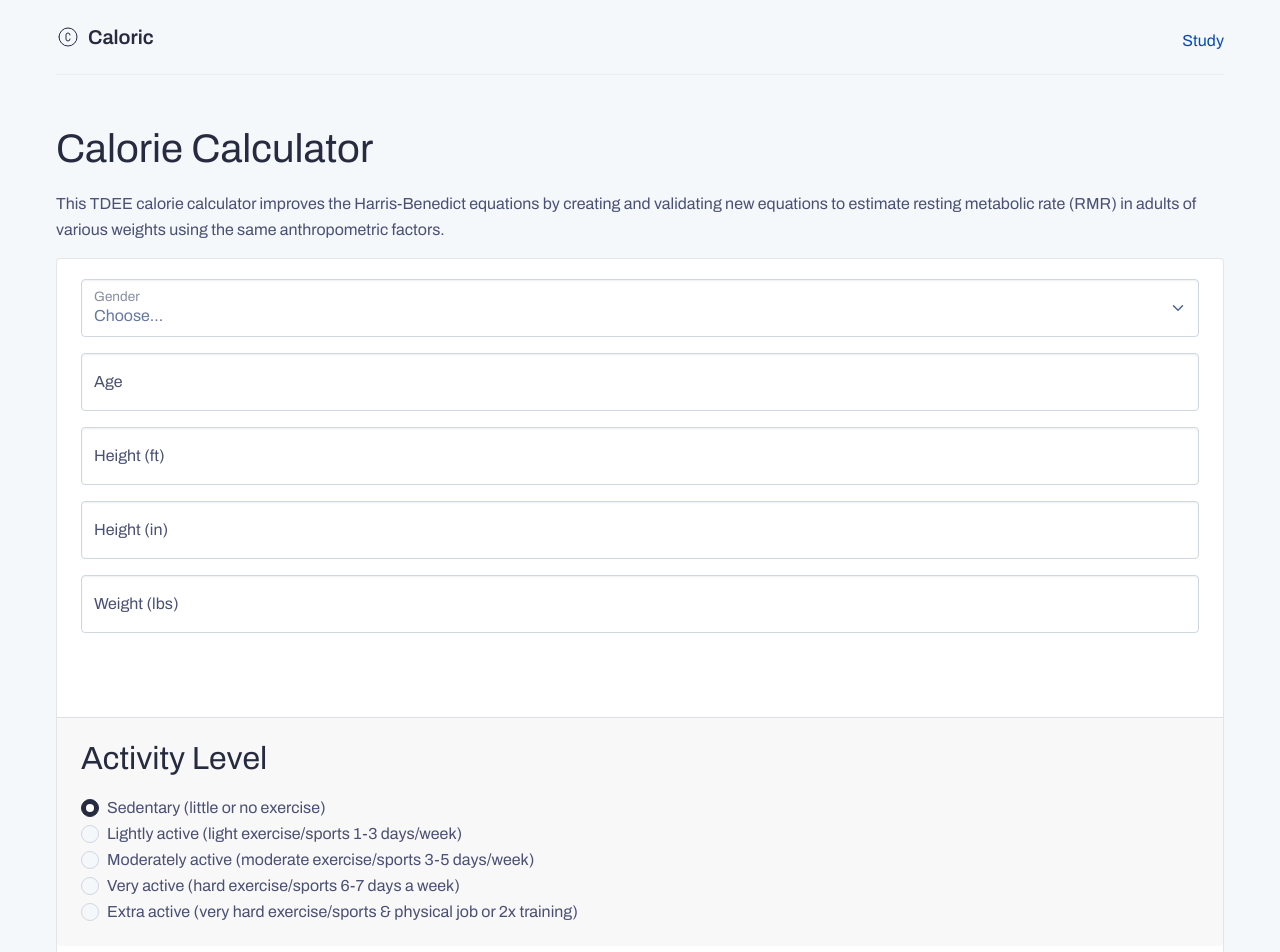
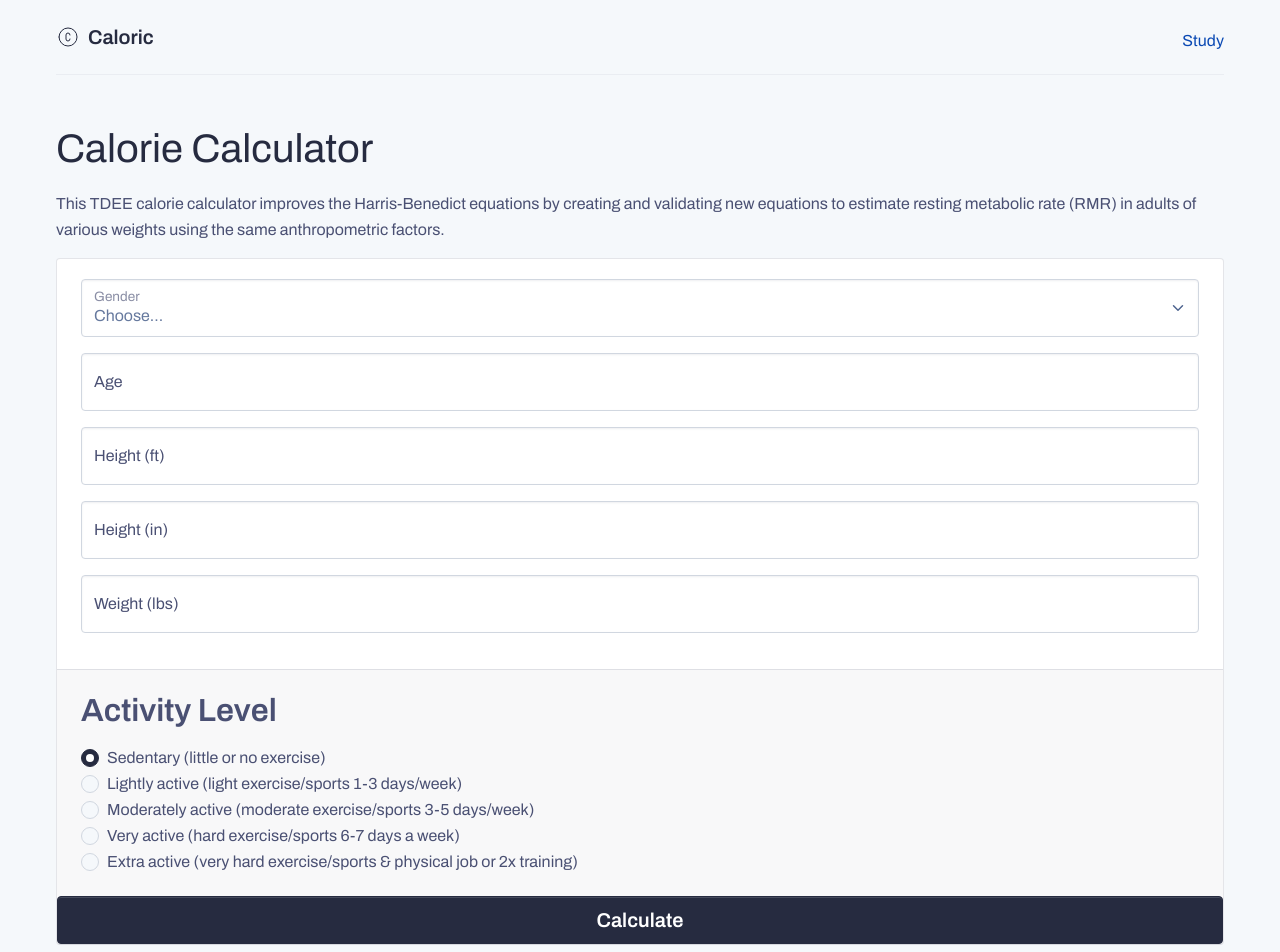
Before and after one commit to emiluzelac/caloric, a Next.js app: page / in a window 1280 px wide. Shown: the top 952 px of the page. Built offline with nearby package versions, Linux system fonts and the light colour scheme.

Commit message:
Card classes

```diff
--- a/src/components/Calculator.tsx
+++ b/src/components/Calculator.tsx
@@ -202,8 +202,8 @@ const Calculator: React.FC = () => {
         </div>
         </div>
 
-        <div className="card-footer my-5">
-          <h2 className="h2 mb-3 fw-normal text-dark">Activity Level</h2>
+        <div className="card-footer">
+          <h2 className="card-title">Activity Level</h2>
           {[
             { value: '1.2', label: 'Sedentary (little or no exercise)' },
             {
@@ -245,10 +245,10 @@ const Calculator: React.FC = () => {
             </div>
           ))}
         </div>
-        </div>
         <button className="w-100 btn btn-primary btn-lg" onClick={calculate}>
           Calculate
         </button>
+        </div>
       </div>
       {showResults && (
         <div id="resultsSection" className="my-5">
```
